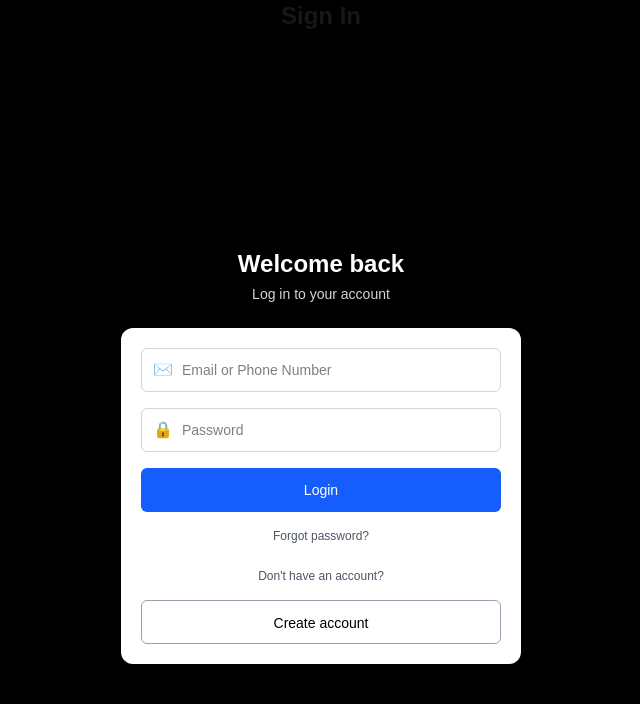
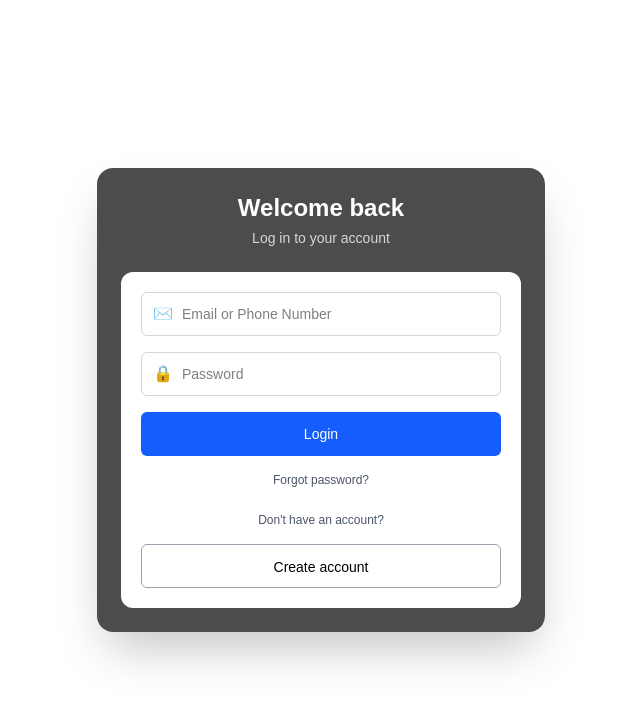
Before and after one commit to helangeorge999/busbooking_web, a Next.js app: page /login in a window 1280 px wide. Shown: the top 704 px of the page, without its empty margins (319-959 px from the left). Built offline with nearby package versions, Linux system fonts and the light colour scheme.

Commit message:
all code update

```diff
--- a/app/(auth)/layout.tsx
+++ b/app/(auth)/layout.tsx
@@ -4,10 +4,8 @@ export default function AuthLayout({
   children: React.ReactNode;
 }) {
   return (
-    <div className="min-h-screen flex items-center justify-center bg-black">
-      <div className="w-full max-w-md">
-        {children}
-      </div>
+    <div className="min-h-screen w-full">
+      {children}
     </div>
   );
 }
--- a/app/(auth)/login/page.tsx
+++ b/app/(auth)/login/page.tsx
@@ -1,15 +1,5 @@
-"use client";
-
 import LoginForm from "../_components/LoginForm";
 
-export default function Page() {
-    return (
-        <div className="space-y-6 w-full">
-            <div className="text-center">
-                <h1 className="text-2xl font-semibold">Sign In</h1>
-                {/* <p className="mt-1 text-sm text-foreground/70">Log in to your account</p> */}
-            </div>
-            <LoginForm />
-        </div>
-    );
+export default function LoginPage() {
+  return <LoginForm />;
 }
--- a/app/(auth)/register/page.tsx
+++ b/app/(auth)/register/page.tsx
@@ -1,14 +1,5 @@
-"use client";
-
 import RegisterForm from "../_components/RegisterForm";
 
-export default function Page() {
-    return (
-        <div className="space-y-6 w-full">
-            <div className="text-center">
-                <h1 className="text-2xl font-semibold">Sign Up</h1>
-            </div>
-            <RegisterForm />
-        </div>
-    );
+export default function RegisterPage() {
+  return <RegisterForm />;
 }
--- a/app/page.tsx
+++ b/app/page.tsx
@@ -7,7 +7,7 @@ export default function HomePage() {
         href="/dashboard"
         className="rounded-md bg-blue-600 px-6 py-3 text-white"
       >
-        Go to Dashboard
+        Continue...
       </Link>
     </div>
   );
```
